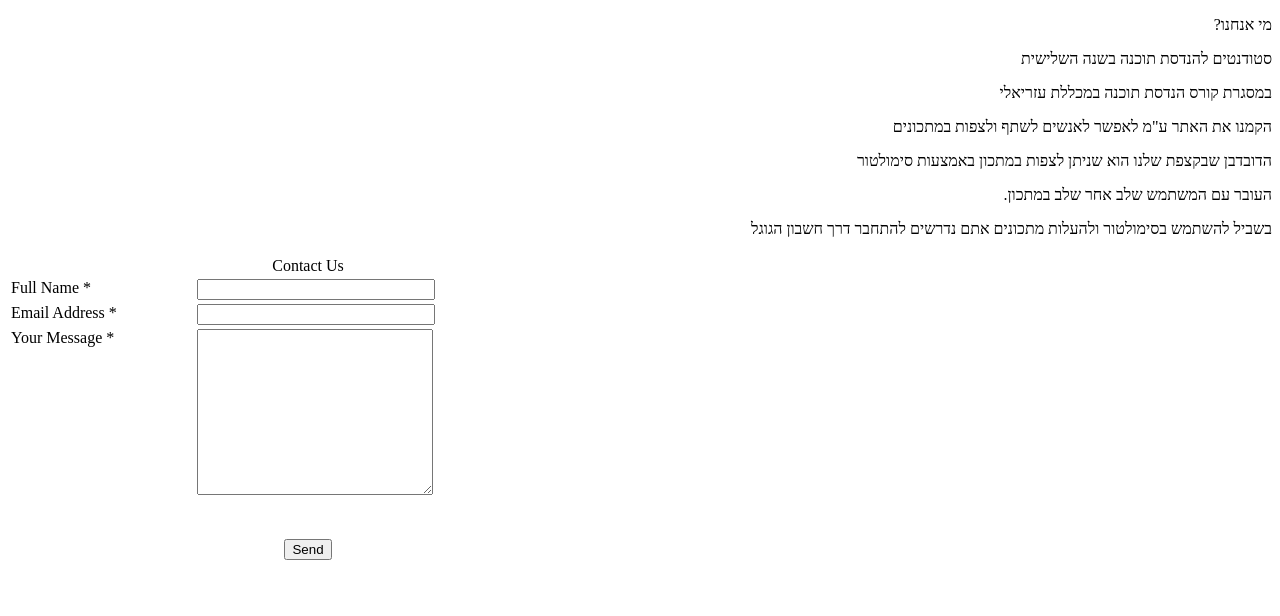
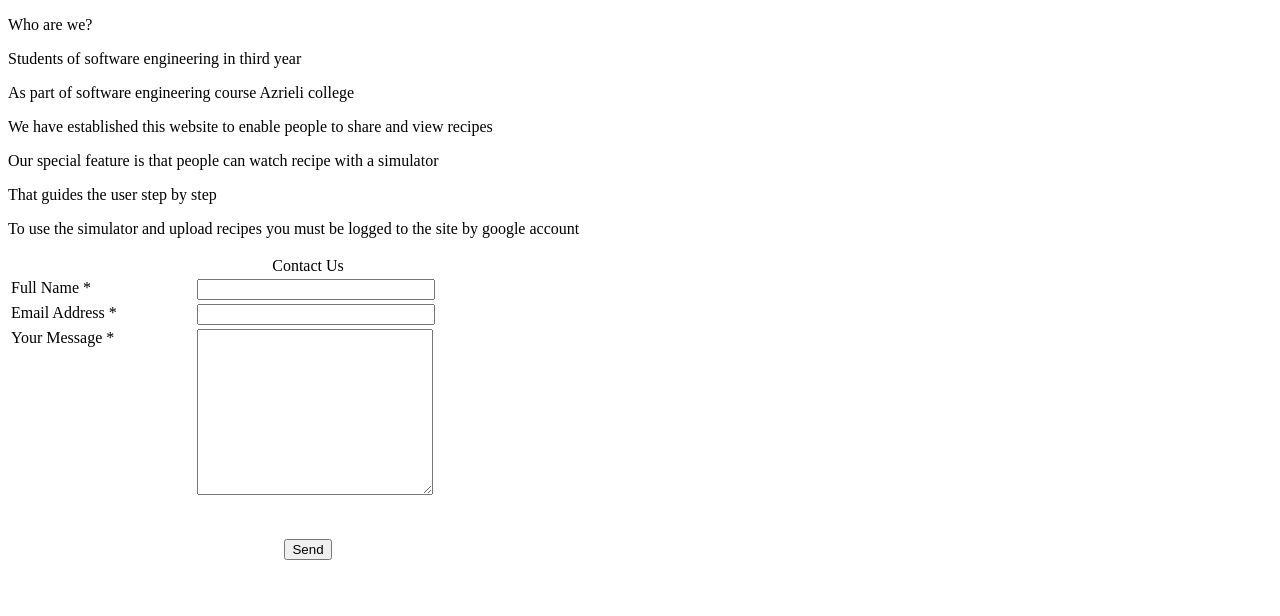
Before and after one commit to tamarel/wikiCook, a Python web app: template wiki-cook/web/templates/about.html in a window 1280 px wide. Shown: the part 106-722 px from the top of the page. Run offline with Jinja, Linux system fonts and the light colour scheme; the template is opened without the code that fills it, so the values that code supplies are empty; some libraries are stand-ins or nearby versions.

Commit message:
english and background
update website to english and change background

```diff
--- a/wiki-cook/web/static/css/style.css
+++ b/wiki-cook/web/static/css/style.css
@@ -1,6 +1,6 @@
 /* Website template by freewebsitetemplates.com */
 body {
-	background: url(/static/img/5555.jpg) repeat;
+	background: url(/static/img/qq.jpg);
 	color: #6c5b37;
 	font-family: Arial, Helvetica, sans-serif;
 	font-size: 14px;
@@ -9,7 +9,6 @@
 	padding: 0;
 	background-repeat: no-repeat;
 	background-size: 100% 100%;
-
 }
 #user_header {
 	background:#2EB8E6;
--- a/wiki-cook/web/templates/about.html
+++ b/wiki-cook/web/templates/about.html
@@ -44,24 +44,20 @@
 			<div class="body">
 				<div id="content">
 					<div>
-					<div  dir="rtl">
-					מי אנחנו?
+					<div  dir="ltr">
+					Who are we?
+					<p><p>
+					Students of software engineering in third year
 					<p>
-					סטודנטים להנדסת תוכנה בשנה השלישית
+					As part of software engineering course Azrieli college
 					<p>
-					במסגרת קורס הנדסת תוכנה במכללת עזריאלי
-										<p>
-
-					הקמנו את האתר ע"מ לאפשר לאנשים לשתף ולצפות במתכונים
-										<p>
-
-					הדובדבן שבקצפת שלנו הוא שניתן לצפות במתכון באמצעות סימולטור
-										<p>
-
-					העובר עם המשתמש שלב אחר שלב במתכון.
-										<p>
-
-					בשביל להשתמש בסימולטור ולהעלות מתכונים אתם נדרשים להתחבר דרך חשבון הגוגל
+					We have established this website to enable people to share and view recipes
+					<p>
+					Our special feature is that people can watch recipe with a simulator
+					<p>
+					That guides the user step by step
+					<p>
+					To use the simulator and upload recipes you must be logged to the site by google account
 					</div>
 				<p>
 						<div  dir="ltr">
--- a/wiki-cook/web/templates/master_page.html
+++ b/wiki-cook/web/templates/master_page.html
@@ -37,10 +37,10 @@
 <!-- header -->
 {% block menuup %}
 
-<div style="">
+<div style="" >
 	<b>
 		{% if user %}
-			Hi, {{user}} <a href="{{logoutUrl}}">Logout</a>
+			Hi, {{user}} <a href="{{logoutUrl}}" >Logout</a>
 
 		{% else %}
 			Hi, guest <a href="{{loginUrl}}">Login</a>
@@ -71,7 +71,7 @@
 		<div>
 			<div>
 
-				<p><font size="+1" color="red">most viewed</a>
+				<p><font size="+1" color="white">Most viewed</a>
 				<br ><br />
 				<ul id="featured">
 					{% for i in most_views %}
@@ -87,7 +87,7 @@
 			</div>
 
 			<div>
-				<h5>שתפו</h5>
+				<h5>Share</h5>
 				<a href="http://www.facebook.com" target="_blank" id="facebook">Facebook</a>
 			</div>
 			<br ><br/>
```
Also changed, not shown: wiki-cook/web/templates/addRecipes.html (+30 -27 lines), wiki-cook/web/templates/home.html (+10 -10 lines), wiki-cook/web/static/img/qq.jpg (added), wiki-cook/web/static/img/qq4.jpg (added).
